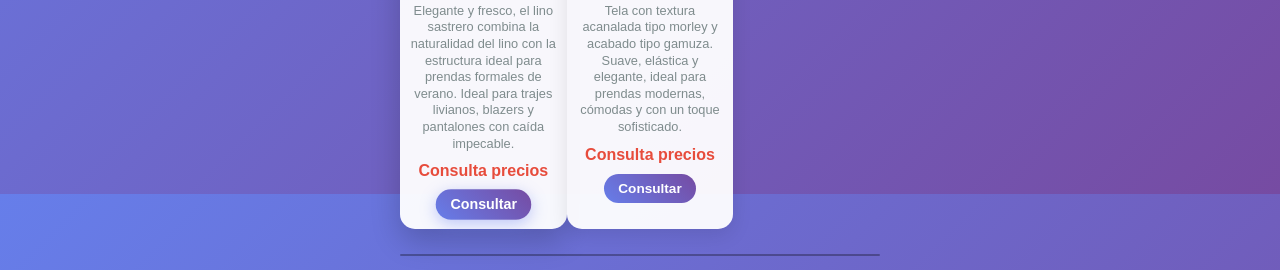
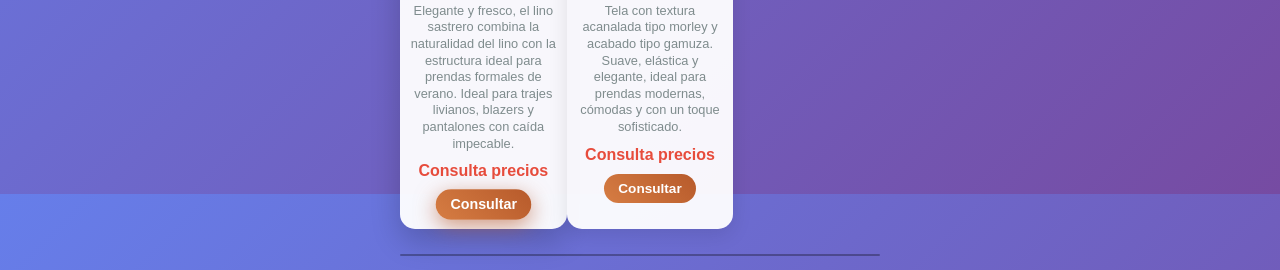
Before and after one commit to Uziel562728/factoryCatalogo, a plain HTML site: page index.html in a window 1280 px wide. In both pictures the pointer is over the link 483 px from the left and 810 px from the top of the page. Shown: the part 606-876 px from the top of the page. Drawn offline with Linux system fonts and the light colour scheme.

Commit message:
Update styles.css

```diff
--- a/styles.css
+++ b/styles.css
@@ -159,10 +159,10 @@ h1 {
   color: #e74c3c;
   margin-bottom: 10px;
 }
-
+/*45deg, #667eea, #764ba2*/
 /* Botón consultar */
 .contact-btn {
-  background: linear-gradient(45deg, #667eea, #764ba2);
+  background: linear-gradient(45deg, #D67D43, #B75A2B);
   color: white;
   padding: 7px 14px;
   border: none;
@@ -174,10 +174,14 @@ h1 {
   display: inline-block;
   font-size: 0.85rem;
 }
-
-.contact-btn:hover {
+/*.contact-btn:hover {
   transform: scale(1.05);
   box-shadow: 0 4px 15px rgba(102, 126, 234, 0.4);
+}
+*/
+.contact-btn:hover {
+  box-shadow: 0 6px 20px rgba(183, 90, 43, 0.6);
+  transform: scale(1.05);
 }
 
 /* Footer siempre abajo */
```
